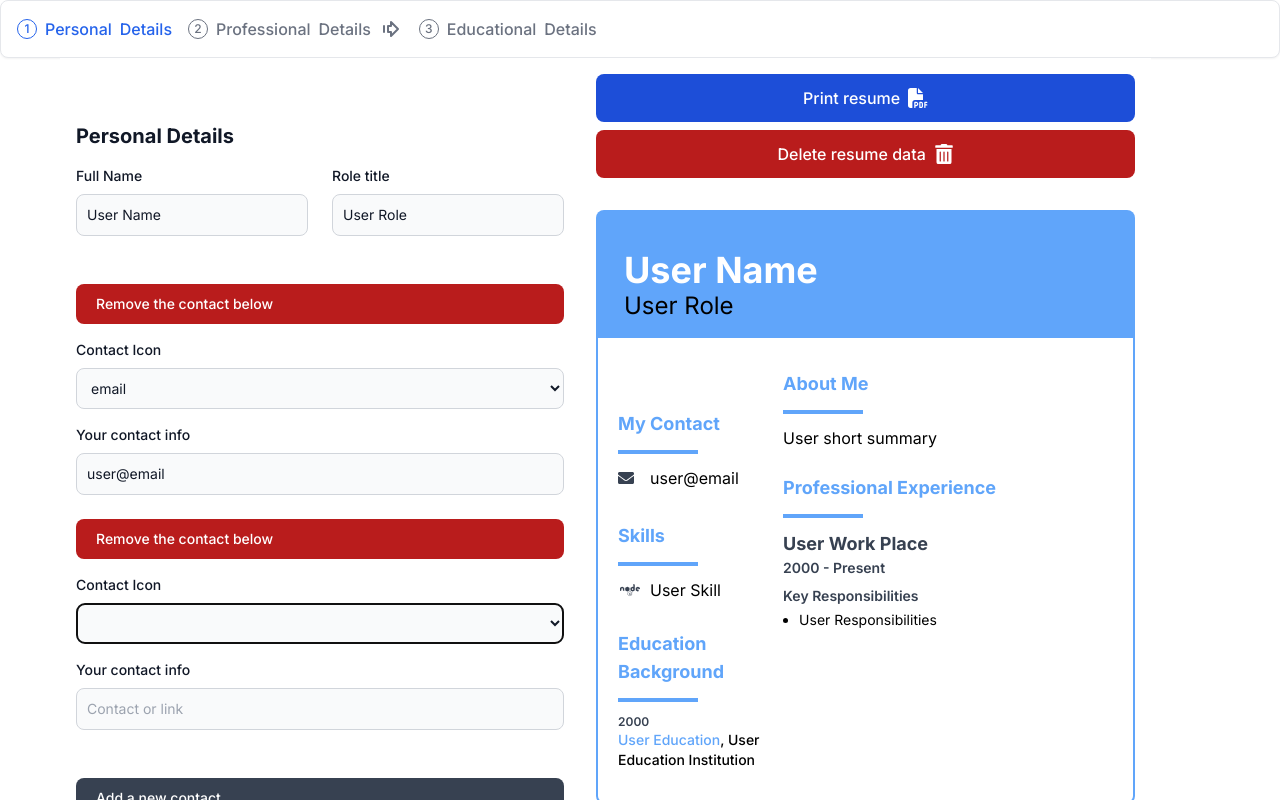
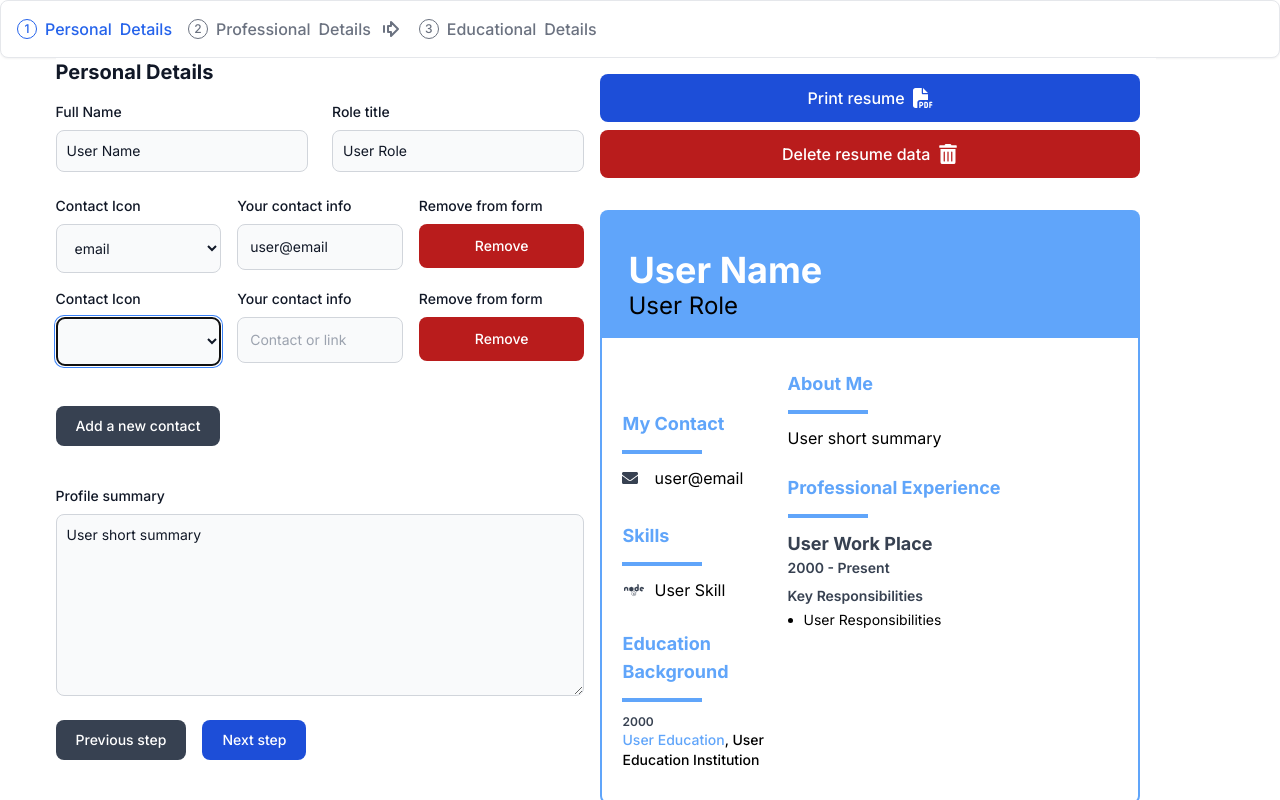
Before and after one commit to washington-shoji/resume-builder-next, a Next.js app: page /resume-builder in a window 1280 px wide. Both pictures are taken after a click on the button "Add a new contact". Shown: the top 800 px of the page. Built offline with nearby package versions, Linux system fonts and the light colour scheme.

Commit message:
- updated the styling for and elements for resume personal details

```diff
--- a/src/app/components/ResumePersonalDetails.tsx
+++ b/src/app/components/ResumePersonalDetails.tsx
@@ -1,7 +1,7 @@
-import React from 'react';
-import { useFieldArray, useFormContext } from 'react-hook-form';
-import { ResumeOneFormInput } from '../types/resume-data.types';
-import { contactInfoLabels } from '../data/icons';
+import React from "react";
+import { useFieldArray, useFormContext } from "react-hook-form";
+import { ResumeOneFormInput } from "../types/resume-data.types";
+import { contactInfoLabels } from "../data/icons";
 
 export default function ResumePersonalDetails() {
   const {
@@ -11,101 +11,73 @@ export default function ResumePersonalDetails() {
   } = useFormContext<ResumeOneFormInput>();
 
   const { fields, append, remove } = useFieldArray({
-		name: 'personalData.contact',
+    name: "personalData.contact",
     control,
   });
 
   return (
-		<section className='bg-white dark:bg-gray-900'>
-			<div className='py-8 px-4 mx-auto max-w-2xl lg:py-16'>
-				<h2 className='mb-4 text-xl font-bold text-gray-900 dark:text-white'>
+    <section className="bg-white dark:bg-gray-900">
+      <div className="mx-auto">
+        <h2 className="mb-4 text-xl font-bold text-gray-900 dark:text-white">
           Personal Details
         </h2>
-				<div className='grid gap-4 sm:grid-cols-2 sm:gap-6'>
-					<div className='w-full'>
-						<label
-							htmlFor='name'
-							className='block mb-2 text-sm font-medium text-gray-900 dark:text-white'
-						>
+        <div className="grid gap-4 sm:grid-cols-2 sm:gap-6">
+          <div className="w-full">
+            <label className="block mb-2 text-sm font-medium text-gray-900 dark:text-white">
               Full Name
             </label>
             <input
-							type='text'
-							id='fullName'
-							className='bg-gray-50 border border-gray-300 text-gray-900 text-sm rounded-lg focus:ring-primary-600 focus:border-primary-600 block w-full p-2.5 dark:bg-gray-700 dark:border-gray-600 dark:placeholder-gray-400 dark:text-white dark:focus:ring-primary-500 dark:focus:border-primary-500'
-							placeholder='Full name'
+              type="text"
+              className="bg-gray-50 border border-gray-300 text-gray-900 text-sm rounded-lg focus:ring-primary-600 focus:border-primary-600 block w-full p-2.5 dark:bg-gray-700 dark:border-gray-600 dark:placeholder-gray-400 dark:text-white dark:focus:ring-primary-500 dark:focus:border-primary-500"
+              placeholder="Full name"
               aria-invalid={
-								errors?.personalData?.heading?.fullName ? 'true' : 'false'
+                errors?.personalData?.heading?.fullName ? "true" : "false"
               }
-							{...register('personalData.heading.fullName', { required: true })}
+              {...register("personalData.heading.fullName", { required: true })}
             />
             {errors?.personalData?.heading?.fullName && (
-							<p
-								id='standard_error_help'
-								className='mt-2 text-xs text-red-600 dark:text-red-400'
-							>
-								<span className='font-medium'>Full Name</span> is required!.
+              <p className="mt-2 text-xs text-red-600 dark:text-red-400">
+                <span className="font-medium">Full Name</span> is required!.
               </p>
             )}
           </div>
-					<div className='w-full'>
-						<label
-							htmlFor='brand'
-							className='block mb-2 text-sm font-medium text-gray-900 dark:text-white'
-						>
+          <div className="w-full">
+            <label className="block mb-2 text-sm font-medium text-gray-900 dark:text-white">
               Role title
             </label>
             <input
-							type='text'
-							id='roleTitle'
-							className='bg-gray-50 border border-gray-300 text-gray-900 text-sm rounded-lg focus:ring-primary-600 focus:border-primary-600 block w-full p-2.5 dark:bg-gray-700 dark:border-gray-600 dark:placeholder-gray-400 dark:text-white dark:focus:ring-primary-500 dark:focus:border-primary-500'
-							placeholder='Role title'
+              type="text"
+              className="bg-gray-50 border border-gray-300 text-gray-900 text-sm rounded-lg focus:ring-primary-600 focus:border-primary-600 block w-full p-2.5 dark:bg-gray-700 dark:border-gray-600 dark:placeholder-gray-400 dark:text-white dark:focus:ring-primary-500 dark:focus:border-primary-500"
+              placeholder="Role title"
               aria-invalid={
-								errors?.personalData?.heading?.roleTitle ? 'true' : 'false'
+                errors?.personalData?.heading?.roleTitle ? "true" : "false"
               }
-							{...register('personalData.heading.roleTitle', {
+              {...register("personalData.heading.roleTitle", {
                 required: true,
               })}
             />
             {errors?.personalData?.heading?.roleTitle && (
-							<p
-								id='standard_error_help'
-								className='mt-2 text-xs text-red-600 dark:text-red-400'
-							>
-								<span className='font-medium'>Role Title</span> is required!.
+              <p className="mt-2 text-xs text-red-600 dark:text-red-400">
+                <span className="font-medium">Role Title</span> is required!.
               </p>
             )}
           </div>
 
-					<div className='sm:col-span-2'>
+          <div className="sm:col-span-2">
             {fields.map((field, index) => {
               return (
                 <React.Fragment key={field.id}>
-									<button
-										type='button'
-										className={`w-full inline-flex items-center gap-2 mb-4 px-5 py-2.5 mt-4 sm:mt-6 text-sm font-medium text-center text-white bg-red-700 rounded-lg focus:ring-4 focus:ring-red-200 dark:focus:ring-red-900 hover:bg-red-800 ${
-											fields.length === 1 ? 'hidden' : ''
-										}`}
-										disabled={fields.length === 1}
-										onClick={() => remove(index)}
-									>
-										Remove the contact below
-									</button>
-
-									<div className='w-full mb-4'>
-										<label
-											htmlFor='category'
-											className='block mb-2 text-sm font-medium text-gray-900 dark:text-white'
-										>
+                  <div className="flex items-start gap-4 mb-4">
+                    <div className="w-full">
+                      <label className="block mb-2 text-sm font-medium text-gray-900 dark:text-white">
                         Contact Icon
                       </label>
                       <select
-											id='icon'
-											className='bg-gray-50 border border-gray-300 text-gray-900 text-sm rounded-lg focus:ring-primary-500 focus:border-primary-500 block w-full p-2.5 dark:bg-gray-700 dark:border-gray-600 dark:placeholder-gray-400 dark:text-white dark:focus:ring-primary-500 dark:focus:border-primary-500'
+                        className="bg-gray-50 border border-gray-300 text-gray-900 text-sm rounded-lg focus:ring-2 focus:ring-primary-500 focus:border-primary-500 w-full p-3.5 dark:bg-gray-700 dark:border-gray-600 dark:placeholder-gray-400 dark:text-white dark:focus:ring-primary-500 dark:focus:border-primary-500"
                         aria-invalid={
                           errors?.personalData?.contact?.[index]?.iconLabel
-													? 'true'
-													: 'false'
+                            ? "true"
+                            : "false"
                         }
                         {...register(
                           `personalData.contact.${index}.iconLabel` as const,
@@ -125,32 +97,25 @@ export default function ResumePersonalDetails() {
                         })}
                       </select>
                       {errors?.personalData?.contact?.[index]?.iconLabel && (
-											<p
-												id='standard_error_help'
-												className='mt-2 text-xs text-red-600 dark:text-red-400'
-											>
-												<span className='font-medium'>Contact Icon!</span> is
+                        <p className="mt-2 text-xs text-red-600 dark:text-red-400">
+                          <span className="font-medium">Contact Icon!</span> is
                           required!.
                         </p>
                       )}
                     </div>
 
-									<div className='w-full'>
-										<label
-											htmlFor='brand'
-											className='block mb-2 text-sm font-medium text-gray-900 dark:text-white'
-										>
+                    <div className="w-full">
+                      <label className="block mb-2 text-sm font-medium text-gray-900 dark:text-white">
                         Your contact info
                       </label>
                       <input
-											type='text'
-											id='roleTitle'
-											className='bg-gray-50 border border-gray-300 text-gray-900 text-sm rounded-lg focus:ring-primary-600 focus:border-primary-600 block w-full p-2.5 dark:bg-gray-700 dark:border-gray-600 dark:placeholder-gray-400 dark:text-white dark:focus:ring-primary-500 dark:focus:border-primary-500'
-											placeholder='Contact or link'
+                        type="text"
+                        className="bg-gray-50 border border-gray-300 text-gray-900 text-sm rounded-lg focus:ring-primary-500 focus:border-primary-500 w-full p-3 dark:bg-gray-700 dark:border-gray-600 dark:placeholder-gray-400 dark:text-white dark:focus:ring-primary-500 dark:focus:border-primary-500"
+                        placeholder="Contact or link"
                         aria-invalid={
                           errors?.personalData?.contact?.[index]?.contactInfo
-													? 'true'
-													: 'false'
+                            ? "true"
+                            : "false"
                         }
                         {...register(
                           `personalData.contact.${index}.contactInfo` as const,
@@ -159,30 +124,44 @@ export default function ResumePersonalDetails() {
                           }
                         )}
                       />
-										{errors?.personalData?.heading?.roleTitle && (
-											<p
-												id='standard_error_help'
-												className='mt-2 text-xs text-red-600 dark:text-red-400'
-											>
-												<span className='font-medium'>Role Title</span> is
+                      {errors?.personalData?.contact?.[index]?.contactInfo && (
+                        <p className="mt-2 text-xs text-red-600 dark:text-red-400">
+                          <span className="font-medium">Contact Info!</span> is
                           required!.
                         </p>
                       )}
+                    </div>
+
+                    <div className="w-full ">
+                      <label className="block mb-2 text-sm font-medium text-gray-900 dark:text-white">
+                        Remove from form
+                      </label>
+                      <button
+                        type="button"
+                        className={`w-full p-3  text-sm font-medium text-center text-white bg-red-700 rounded-lg focus:ring-4 focus:ring-red-200 dark:focus:ring-red-900 hover:bg-red-800 ${
+                          fields.length === 1 ? "hidden" : ""
+                        }`}
+                        disabled={fields.length === 1}
+                        onClick={() => remove(index)}
+                      >
+                        Remove
+                      </button>
+                    </div>
                   </div>
                 </React.Fragment>
               );
             })}
           </div>
 
-					<div className='sm:col-span-2'>
+          <div className="sm:col-span-2">
             {fields.length <= 3 && (
               <button
-								type='button'
-								className='w-full inline-flex items-center px-5 py-2.5 mt-4 sm:mt-6 text-sm font-medium text-center text-white bg-gray-700 rounded-lg focus:ring-4 focus:ring-gray-200 dark:focus:ring-gray-900 hover:bg-gray-800'
+                type="button"
+                className="inline-flex items-center px-5 py-2.5 text-sm font-medium text-center text-white bg-gray-700 rounded-lg focus:ring-4 focus:ring-gray-200 dark:focus:ring-gray-900 hover:bg-gray-800"
                 onClick={() =>
                   append({
-										iconLabel: '',
-										contactInfo: '',
+                    iconLabel: "",
+                    contactInfo: "",
                   })
                 }
               >
@@ -191,29 +170,22 @@ export default function ResumePersonalDetails() {
             )}
           </div>
 
-					<div className='sm:col-span-2'>
-						<label
-							htmlFor='summary'
-							className='block mb-2 text-sm font-medium text-gray-900 dark:text-white'
-						>
-							Summary
+          <div className="sm:col-span-2 mt-4">
+            <label className="block mb-2 text-sm font-medium text-gray-900 dark:text-white">
+              Profile summary
             </label>
             <textarea
-							id='summary'
               rows={8}
-							className='block p-2.5 w-full text-sm text-gray-900 bg-gray-50 rounded-lg border border-gray-300 focus:ring-primary-500 focus:border-primary-500 dark:bg-gray-700 dark:border-gray-600 dark:placeholder-gray-400 dark:text-white dark:focus:ring-primary-500 dark:focus:border-primary-500'
-							placeholder='Your description here'
+              className="block p-2.5 w-full text-sm text-gray-900 bg-gray-50 rounded-lg border border-gray-300 focus:ring-primary-500 focus:border-primary-500 dark:bg-gray-700 dark:border-gray-600 dark:placeholder-gray-400 dark:text-white dark:focus:ring-primary-500 dark:focus:border-primary-500"
+              placeholder="Your description here"
               aria-invalid={
-								errors?.personalData?.heading?.summary ? 'true' : 'false'
+                errors?.personalData?.heading?.summary ? "true" : "false"
               }
-							{...register('personalData.heading.summary', { required: true })}
+              {...register("personalData.heading.summary", { required: true })}
             ></textarea>
             {errors?.personalData?.heading?.summary && (
-							<p
-								id='standard_error_help'
-								className='mt-2 text-xs text-red-600 dark:text-red-400'
-							>
-								<span className='font-medium'>Professional Summary</span> is
+              <p className="mt-2 text-xs text-red-600 dark:text-red-400">
+                <span className="font-medium">Professional Summary</span> is
                 required!.
               </p>
             )}
```
Lines whose indentation alone changed are shown as unchanged.
